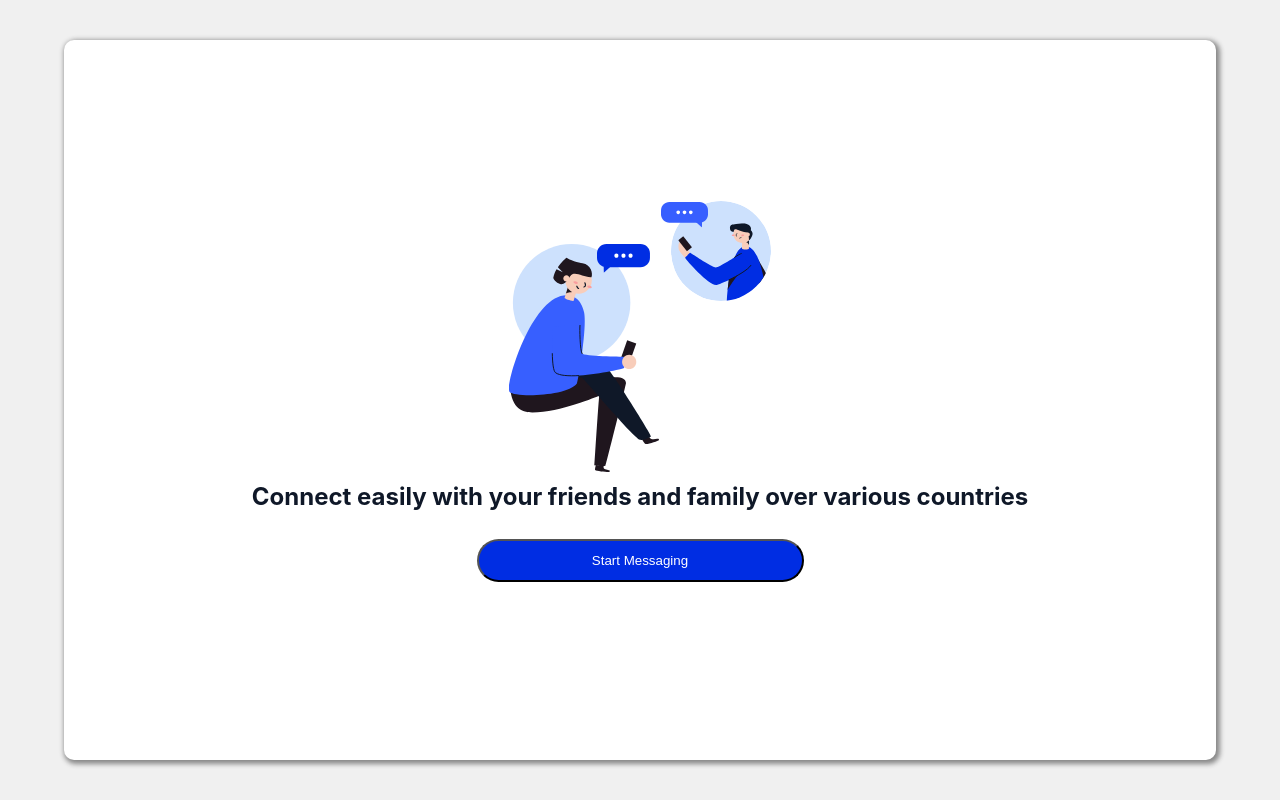
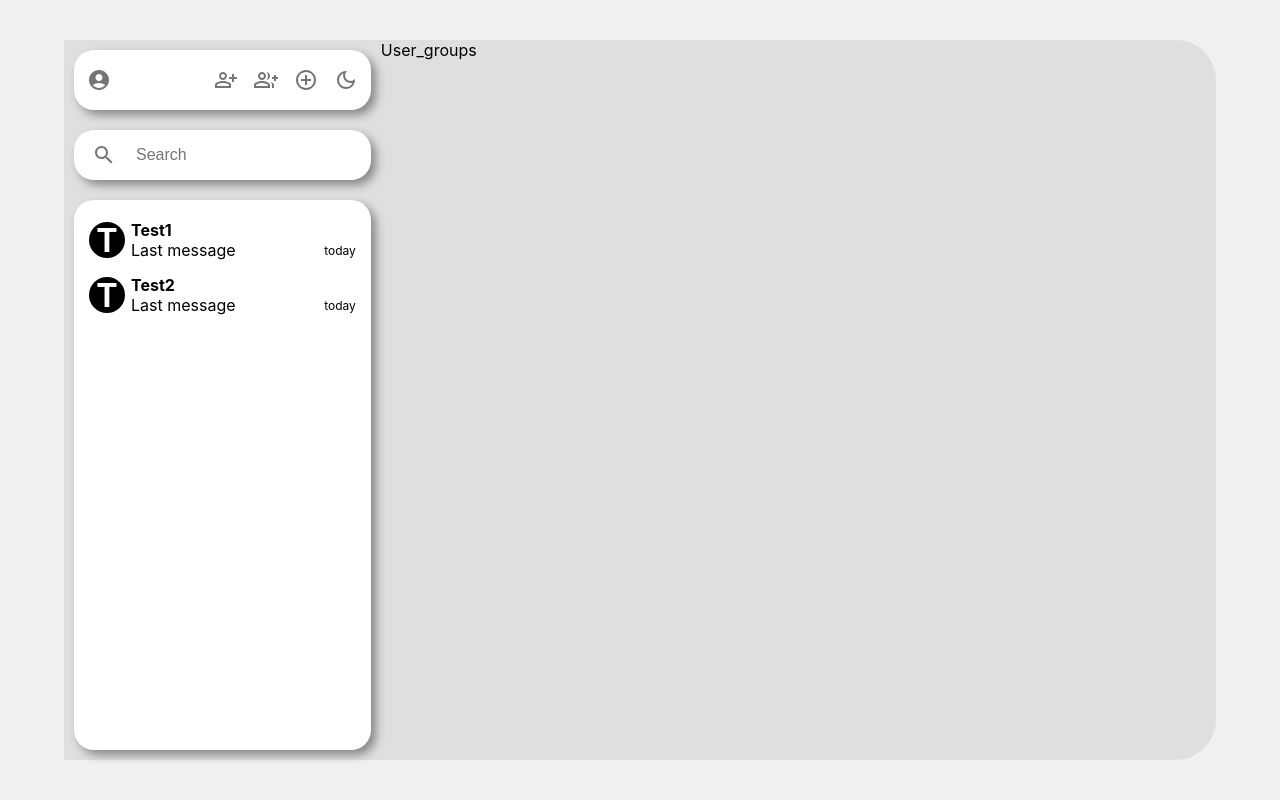
Before and after one commit to ehxdie/Chat-Application, a React (Create React App) app in the folder tensor_chat/: page / in a window 1280 px wide. Built offline with nearby package versions, Linux system fonts and the light colour scheme.

Commit message:
Created the user groups component

```diff
--- a/tensor_chat/src/components/MainContainer.js
+++ b/tensor_chat/src/components/MainContainer.js
@@ -5,6 +5,8 @@ import ChatArea from "./ChatArea";
 import WelcomePage from "./WelcomePage";
 import CreateGroups from "./CreateGroups";
 import LoginPage from "./LoginPage";
+import User_groups from "./User_groups";
+
 
 
 function MainContainer() {
@@ -44,11 +46,13 @@ function MainContainer() {
 
   return (
     <div className="main-container">
-      {/* <SidePanel /> */}
-      {showLoginPage ? <LoginPage handleClick={handleClick1}/>: <WelcomePage
-      handleClick={handleClick}/>}
+      <SidePanel />
+      {/* {showLoginPage ? <LoginPage handleClick={handleClick1}/>: <WelcomePage
+      handleClick={handleClick}/>}   */}
       {/* <CreateGroups/> */}
-      {showChatArea ? Chatarea : null}
+      {/* {showChatArea ? Chatarea : null} */}
+      <User_groups/>
+
 
 
     </div>
--- /dev/null
+++ b/tensor_chat/src/components/User_groups.js
@@ -0,0 +1,10 @@
+import React from 'react'
+import "./myStyles.css"
+
+function User_groups() {
+  return (
+    <div className='user-group-container'>User_groups</div>
+  )
+}
+
+export default User_groups
--- a/tensor_chat/src/components/myStyles.css
+++ b/tensor_chat/src/components/myStyles.css
@@ -44,7 +44,7 @@
     font-size: 1rem;
     margin-left: 10px;
     flex: 1;
-    box-shadow: 5px 5px 10px #888888;
+
 }
 
 .sp-chatsection {
@@ -53,6 +53,7 @@
     padding: 10px 5px;
     margin: 10px;
     flex: 1;
+    box-shadow: 5px 5px 10px #888888;
 }
 
 /* Chat Component */
@@ -282,3 +283,8 @@
     height: 100px;
     flex-shrink: 0;
 }
+
+/* User_groups */
+.user-group-container{
+
+}
```
